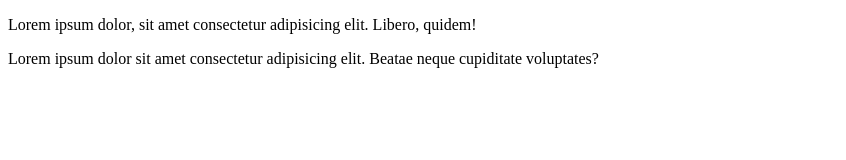
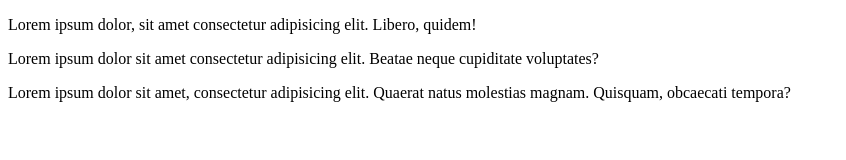
Before and after one commit to rehman0313/Newgitproject1, a plain HTML site: page index.html in a window 1280 px wide. Shown: the whole page, without its empty margins (0-846 px from the left). Drawn offline with Linux system fonts and the light colour scheme.

Commit message:
this is my

```diff
--- a/index.html
+++ b/index.html
@@ -8,5 +8,6 @@
 <body>
     <p>Lorem ipsum dolor, sit amet consectetur adipisicing elit. Libero, quidem!</p>
     <p>Lorem ipsum dolor sit amet consectetur adipisicing elit. Beatae neque cupiditate voluptates?</p>
+    <p>Lorem ipsum dolor sit amet, consectetur adipisicing elit. Quaerat natus molestias magnam. Quisquam, obcaecati tempora?</p>
 </body>
 </html>
```
